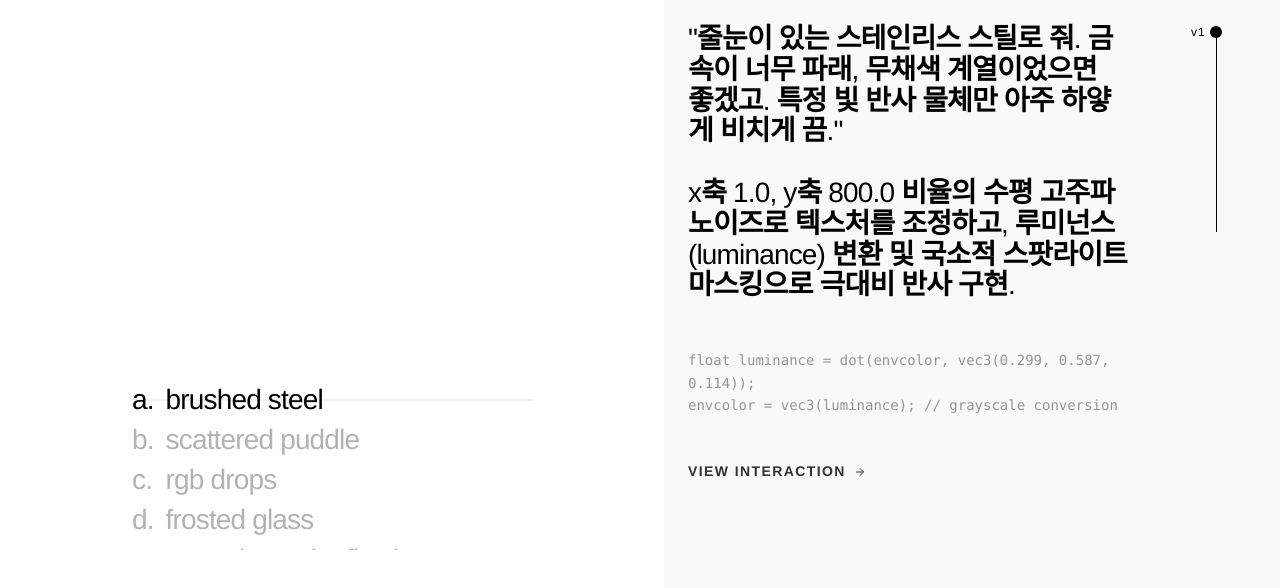
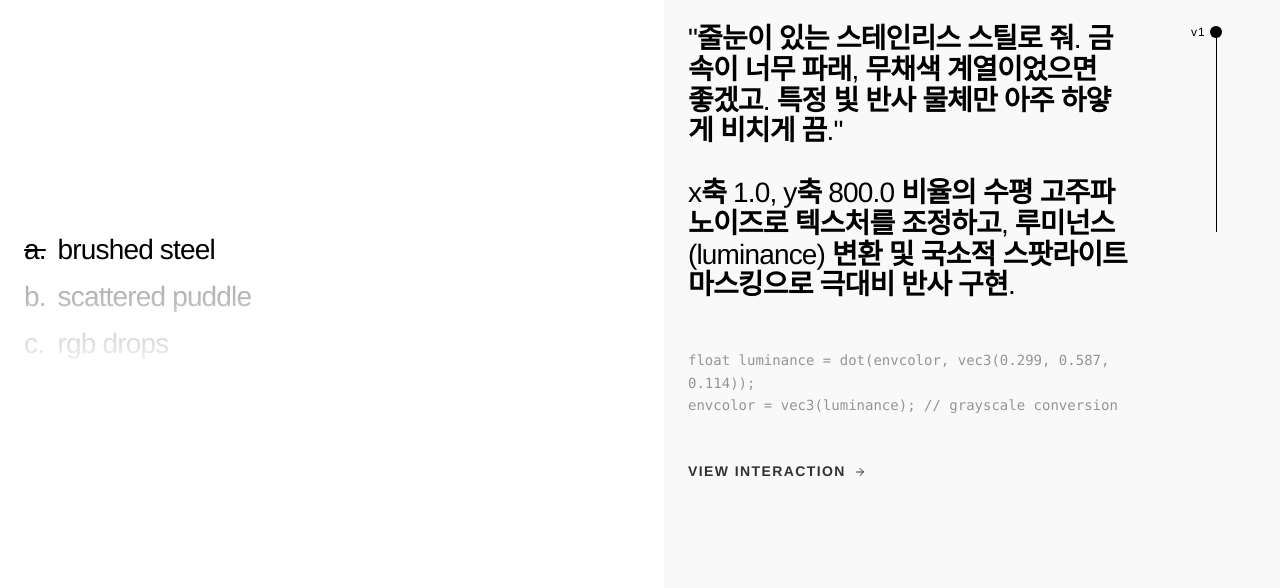
Before and after one commit to jonghyeokcolinlee/texture, a Next.js app: page / in a window 1280 px wide. Shown: the top 588 px of the page. Built offline with nearby package versions, Linux system fonts and the light colour scheme.

Commit message:
feat: update homepage content and layout in page.tsx

```diff
--- a/src/app/page.tsx
+++ b/src/app/page.tsx
@@ -457,15 +457,16 @@ export default function Home() {
     return (
         <main className="h-full w-full bg-white flex flex-col md:flex-row overflow-hidden lowercase">
             {/* 1. Left / Top Pane: Navigation Wheel */}
-            <div className="flex-1 md:w-1/2 h-1/2 md:h-full flex items-center justify-center p-4 lg:p-6 bg-white relative">
+            <div className="flex-1 md:w-1/2 h-1/2 md:h-full p-4 lg:p-6 bg-white relative">
+                <div className="w-full max-w-[400px] text-[20px] lg:text-[28px] tracking-[-0.03em] leading-[1.1] font-medium text-black">
                     {/* Scroll Selection Container */}
-                <div className="relative w-full max-w-[400px] h-[240px] md:h-[300px] overflow-hidden text-[20px] lg:text-[28px] tracking-[-0.03em] leading-[1.1] font-medium text-black">
+                    <div className="relative w-full h-[200px] md:h-[260px] overflow-hidden mt-4 md:mt-24">
                         {/* Top/Bottom Fade Gradients */}
-                    <div className="absolute top-0 left-0 w-full h-[60px] md:h-[80px] bg-gradient-to-b from-white to-transparent pointer-events-none z-10" />
-                    <div className="absolute bottom-0 left-0 w-full h-[60px] md:h-[80px] bg-gradient-to-t from-white to-transparent pointer-events-none z-10" />
+                        <div className="absolute top-0 left-0 w-full h-[60px] md:h-[90px] bg-gradient-to-b from-white to-transparent pointer-events-none z-30" />
+                        <div className="absolute bottom-0 left-0 w-full h-[60px] md:h-[90px] bg-gradient-to-t from-white to-transparent pointer-events-none z-30" />
 
                         {/* Fixed Focus Indicator */}
-                    <div className="absolute top-1/2 left-0 w-full h-[1px] bg-black opacity-10 pointer-events-none z-0 transform -translate-y-1/2" />
+                        <div className="absolute top-1/2 left-0 w-[0.8em] h-[2px] bg-black opacity-100 pointer-events-none z-10 transform -translate-y-1/2 rounded-full" />
 
                         {/* Scrollable Wheel */}
                         <div
@@ -474,7 +475,7 @@ export default function Home() {
                             className="w-full h-full overflow-y-auto no-scrollbar snap-y snap-mandatory relative z-20"
                             style={{ scrollBehavior: 'smooth' }}
                         >
-                        <div className="h-[100px] md:h-[130px]" /> {/* Spacer top */}
+                            <div className="h-[85px] md:h-[115px]" /> {/* Spacer top */}
                             {materials.map((mat, i) => {
                                 const match = mat.title.match(/^0?(\d+)\s+(.*)$/);
                                 const num = match ? parseInt(match[1]) : 0;
@@ -486,14 +487,15 @@ export default function Home() {
                                     <div
                                         key={mat.title}
                                         ref={(el) => { itemRefs.current[i] = el; }}
-                                    className={`flex items-start lg:items-center w-full min-h-[40px] snap-center transition-opacity duration-300 select-none ${isActive ? "opacity-100" : "opacity-30"}`}
+                                        className={`flex items-start w-full py-2 snap-center transition-opacity duration-300 select-none ${isActive ? "opacity-100" : "opacity-30"}`}
                                     >
                                         <span className="w-[1.2em] shrink-0 text-left">{indicator}</span>
                                         <p className="mb-0 flex-1 text-left">{text}</p>
                                     </div>
                                 );
                             })}
-                        <div className="h-[100px] md:h-[130px]" /> {/* Spacer bottom */}
+                            <div className="h-[85px] md:h-[115px]" /> {/* Spacer bottom */}
+                        </div>
                     </div>
                 </div>
             </div>
```
Lines whose indentation alone changed are shown as unchanged.
